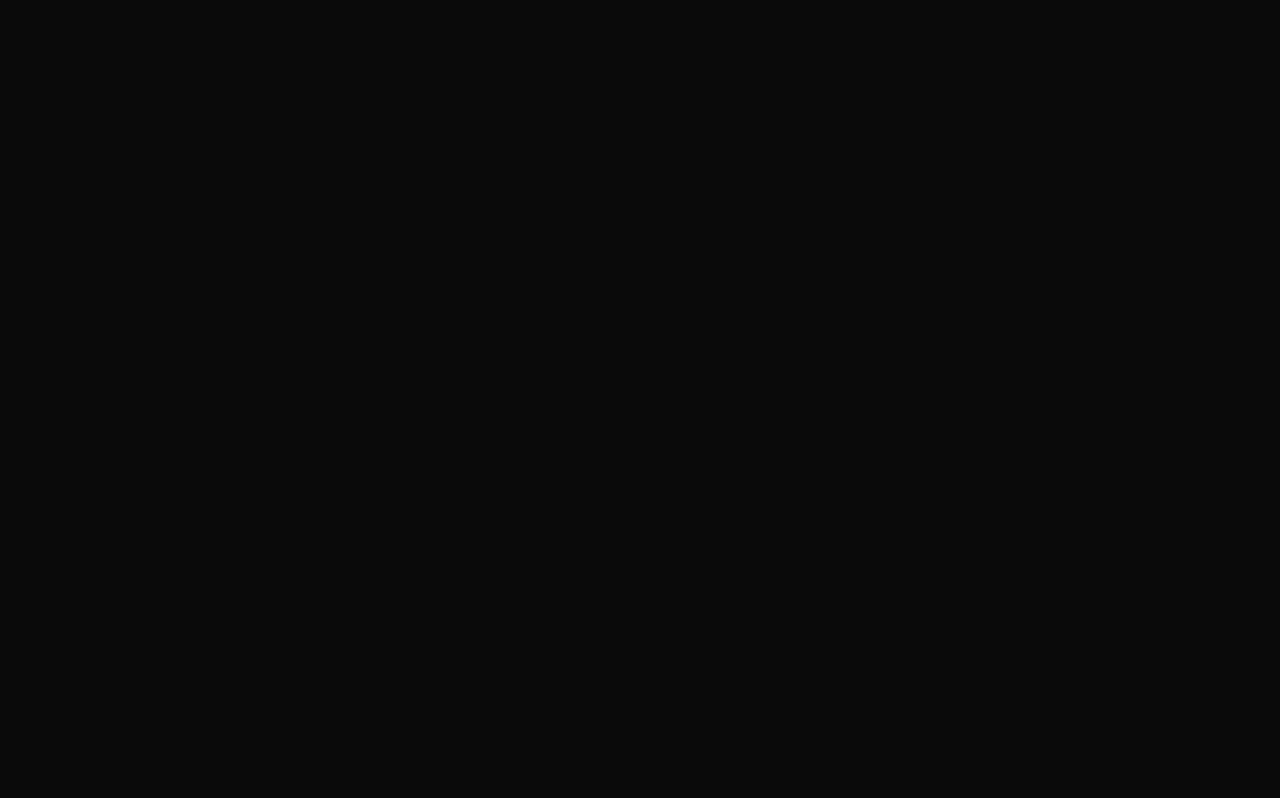
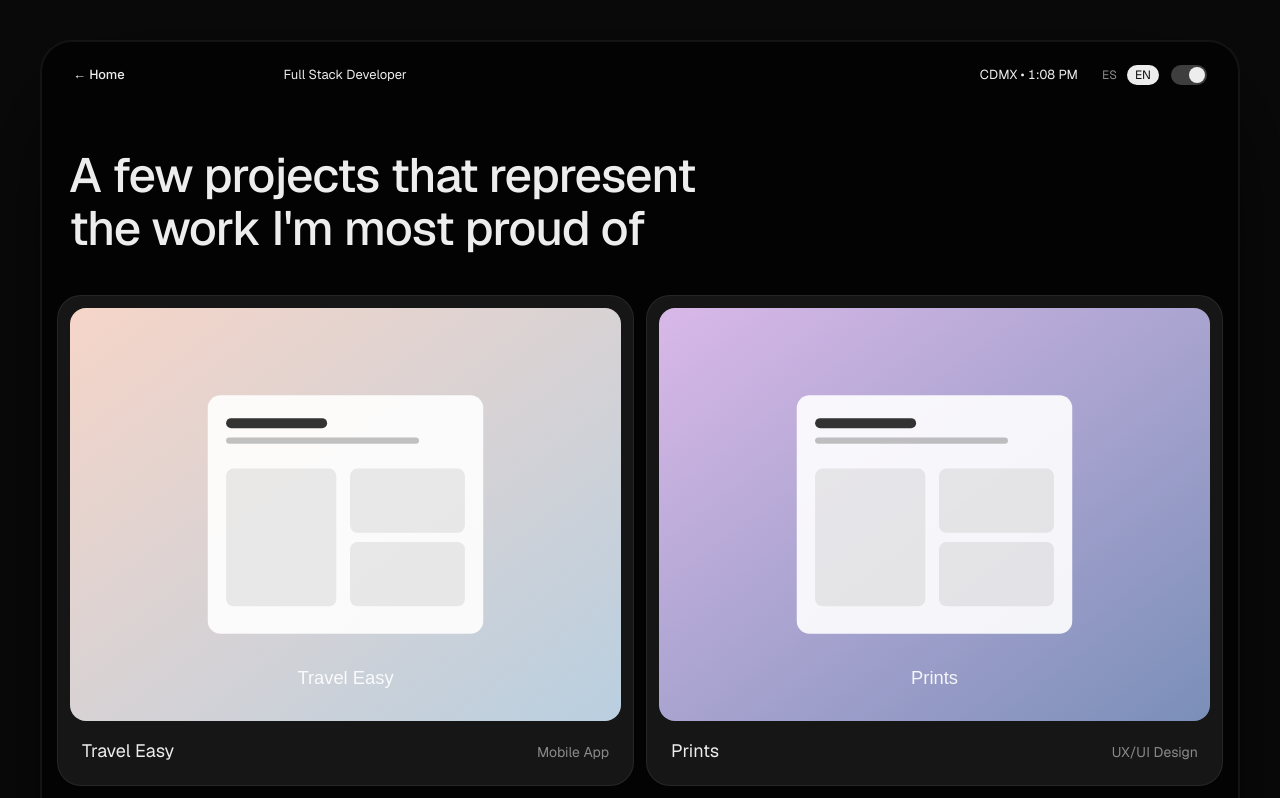
Before and after one commit to KevinSantiagoOt/portafolio, a Next.js app: page /en/portfolio in a window 1280 px wide. Before the commit this address had no page. Shown: the top 798 px of the page. Built offline with nearby package versions, Linux system fonts and the light colour scheme.

Commit message:
feat: add portfolio grid with project modal
Co-Authored-By: Claude Opus 5.5 <noreply@anthropic.com>

```diff
--- /dev/null
+++ b/src/app/[locale]/portfolio/page.tsx
@@ -0,0 +1,20 @@
+import { use } from "react";
+import { useTranslations } from "next-intl";
+import { setRequestLocale } from "next-intl/server";
+import { projects } from "@/data/projects";
+import { ProjectGrid } from "@/components/portfolio/ProjectGrid";
+
+export default function PortfolioPage({ params }: { params: Promise<{ locale: string }> }) {
+  const { locale } = use(params);
+  setRequestLocale(locale);
+  const t = useTranslations("portfolio");
+
+  return (
+    <main className="px-1 pb-2 md:px-0">
+      <h1 className="max-w-[22ch] px-2 pt-8 pb-8 text-3xl leading-[1.1] font-medium tracking-[-0.02em] md:px-3 md:pt-12 md:pb-10 md:text-5xl">
+        {t("heading")}
+      </h1>
+      <ProjectGrid projects={projects} />
+    </main>
+  );
+}
--- /dev/null
+++ b/src/components/portfolio/ProjectCard.tsx
@@ -0,0 +1,40 @@
+"use client";
+
+import Image from "next/image";
+import { motion } from "motion/react";
+import { useLocale } from "next-intl";
+import type { Locale, Project } from "@/data/types";
+import { t } from "@/lib/localize";
+
+export function ProjectCard({ project, onOpen }: { project: Project; onOpen: () => void }) {
+  const locale = useLocale() as Locale;
+  return (
+    <motion.li
+      initial={{ opacity: 0, y: 32 }}
+      whileInView={{ opacity: 1, y: 0 }}
+      viewport={{ once: true, margin: "-60px" }}
+      transition={{ duration: 0.7, ease: [0.22, 1, 0.36, 1] }}
+    >
+      <button
+        type="button"
+        onClick={onOpen}
+        className="group block w-full rounded-[24px] border border-border bg-card p-3 text-left transition-colors hover:border-fg-faint hover:bg-card-hover focus-visible:outline-2 focus-visible:outline-offset-2 focus-visible:outline-fg"
+      >
+        <div className="relative aspect-[4/3] overflow-hidden rounded-[16px] bg-card-hover">
+          <Image
+            src={project.image}
+            alt=""
+            fill
+            sizes="(min-width: 768px) 50vw, 100vw"
+            className="object-cover transition-transform duration-700 ease-out group-hover:scale-[1.03]"
+            unoptimized={project.image.endsWith(".svg")}
+          />
+        </div>
+        <div className="flex items-baseline justify-between gap-4 px-3 pt-4 pb-2">
+          <span className="line-clamp-1 text-lg">{project.title}</span>
+          <span className="shrink-0 text-sm text-fg-muted">{t(project.category, locale)}</span>
+        </div>
+      </button>
+    </motion.li>
+  );
+}
--- /dev/null
+++ b/src/components/portfolio/ProjectGrid.tsx
@@ -0,0 +1,20 @@
+"use client";
+
+import { useState } from "react";
+import type { Project } from "@/data/types";
+import { ProjectCard } from "./ProjectCard";
+import { ProjectModal } from "./ProjectModal";
+
+export function ProjectGrid({ projects }: { projects: Project[] }) {
+  const [selected, setSelected] = useState<Project | null>(null);
+  return (
+    <>
+      <ul className="grid gap-3 md:grid-cols-2">
+        {projects.map((p) => (
+          <ProjectCard key={p.slug} project={p} onOpen={() => setSelected(p)} />
+        ))}
+      </ul>
+      <ProjectModal project={selected} onClose={() => setSelected(null)} />
+    </>
+  );
+}
--- /dev/null
+++ b/src/components/portfolio/ProjectModal.tsx
@@ -0,0 +1,87 @@
+"use client";
+
+import Image from "next/image";
+import { useId } from "react";
+import { useLocale, useTranslations } from "next-intl";
+import type { Locale, Project } from "@/data/types";
+import { t as tl } from "@/lib/localize";
+import { Modal } from "@/components/ui/Modal";
+import { ArrowIcon } from "@/components/ui/ArrowIcon";
+
+export function ProjectModal({ project, onClose }: { project: Project | null; onClose: () => void }) {
+  const t = useTranslations("portfolio");
+  const locale = useLocale() as Locale;
+  const titleId = useId();
+
+  return (
+    <Modal open={project !== null} onClose={onClose} labelledBy={titleId} className="max-w-[860px] p-3 md:p-4">
+      {project && (
+        <>
+          <div className="relative aspect-[16/10] overflow-hidden rounded-[18px] bg-card-hover">
+            <Image
+              src={project.image}
+              alt=""
+              fill
+              sizes="(min-width: 768px) 860px, 100vw"
+              className="object-cover"
+              unoptimized={project.image.endsWith(".svg")}
+            />
+            <button
+              type="button"
+              onClick={onClose}
+              aria-label={t("close")}
+              className="absolute top-3 right-3 grid size-9 place-items-center rounded-full bg-black/50 text-white backdrop-blur-md transition-colors hover:bg-black/70 focus-visible:outline-2 focus-visible:outline-white"
+            >
+              <svg viewBox="0 0 16 16" aria-hidden className="size-3.5" stroke="currentColor" strokeWidth="1.5" strokeLinecap="round">
+                <path d="M4 4l8 8M12 4l-8 8" />
+              </svg>
+            </button>
+          </div>
+          <div className="px-2 pt-5 pb-3 md:px-4">
+            <div className="flex flex-wrap items-baseline justify-between gap-2">
+              <h2 id={titleId} className="text-2xl font-medium tracking-tight md:text-3xl">
+                {project.title}
+              </h2>
+              <span className="text-sm text-fg-muted">{tl(project.category, locale)}</span>
+            </div>
+            <p className="mt-3 max-w-[60ch] leading-relaxed text-fg-muted">{tl(project.description, locale)}</p>
+
+            <h3 className="sr-only">{t("stack")}</h3>
+            <ul className="mt-5 flex flex-wrap gap-2">
+              {project.stack.map((s) => (
+                <li key={s} className="rounded-full border border-border px-3 py-1 text-xs text-fg-muted">
+                  {s}
+                </li>
+              ))}
+            </ul>
+
+            {(project.demoUrl || project.repoUrl) && (
+              <div className="mt-6 flex flex-wrap gap-2">
+                {project.demoUrl && (
+                  <a
+                    href={project.demoUrl}
+                    target="_blank"
+                    rel="noopener noreferrer"
+                    className="inline-flex items-center gap-2 rounded-full bg-fg px-5 py-2.5 text-sm font-medium text-bg transition-opacity hover:opacity-85 focus-visible:outline-2 focus-visible:outline-offset-2 focus-visible:outline-fg"
+                  >
+                    {t("demo")} <ArrowIcon />
+                  </a>
+                )}
+                {project.repoUrl && (
+                  <a
+                    href={project.repoUrl}
+                    target="_blank"
+                    rel="noopener noreferrer"
+                    className="inline-flex items-center gap-2 rounded-full border border-border px-5 py-2.5 text-sm transition-colors hover:bg-card-hover focus-visible:outline-2 focus-visible:outline-offset-2 focus-visible:outline-fg"
+                  >
+                    {t("code")} <ArrowIcon />
+                  </a>
+                )}
+              </div>
+            )}
+          </div>
+        </>
+      )}
+    </Modal>
+  );
+}
--- a/vitest.setup.ts
+++ b/vitest.setup.ts
@@ -3,3 +3,20 @@ import { cleanup } from "@testing-library/react";
 import { afterEach } from "vitest";
 
 afterEach(() => cleanup());
+
+// jsdom no implementa IntersectionObserver (lo usa whileInView de Motion).
+if (typeof window !== "undefined" && !("IntersectionObserver" in window)) {
+  class IntersectionObserverStub {
+    readonly root = null;
+    readonly rootMargin = "";
+    readonly thresholds = [];
+    observe() {}
+    unobserve() {}
+    disconnect() {}
+    takeRecords() {
+      return [];
+    }
+  }
+  Object.assign(window, { IntersectionObserver: IntersectionObserverStub });
+  Object.assign(globalThis, { IntersectionObserver: IntersectionObserverStub });
+}
```
Also changed, not shown: 1 other file (tests, documents, lock files or other folders).
